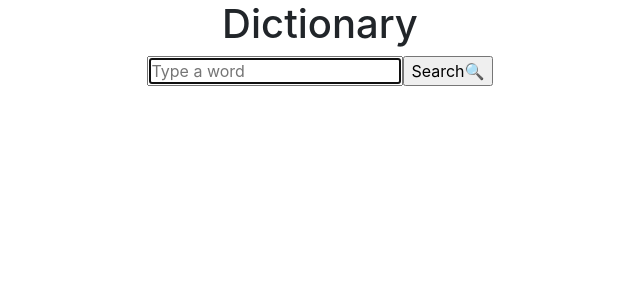
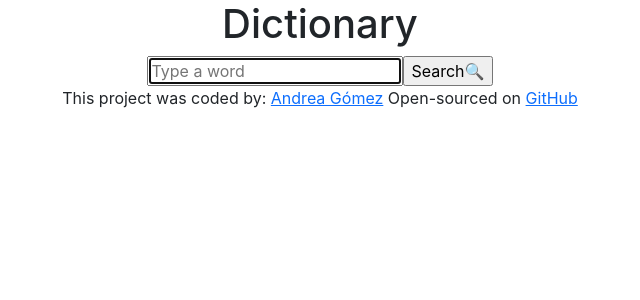
Before and after one commit to Andreacarolina47/Dictionary-project, a React (Create React App) app: page / in a window 1280 px wide. Shown: the top 300 px of the page, without its empty margins (320-960 px from the left). Built offline with nearby package versions, Linux system fonts and the light colour scheme.

Commit message:
Added footer

```diff
--- a/src/App.js
+++ b/src/App.js
@@ -1,11 +1,13 @@
 import './App.css';
 import Dictionary from "./Dictionary";
+import Footer from "./Footer";
 
 export default function App() {
   return (
     <div className="App">
       <h1>Dictionary</h1>
       <Dictionary/>
+      <Footer />
     </div>
 
   );
--- /dev/null
+++ b/src/Footer.js
@@ -0,0 +1,22 @@
+import React from "react";
+import './App.css';
+
+export default function Footer(){
+    return(
+        <footer className="footer">
+      This project was coded by:{" "}
+      <a href= "https://happy-sammet-7f040f.netlify.app/" target="_blank"
+        rel="noreferrer"
+        >Andrea Gómez</a>{" "}
+        Open-sourced on{" "}
+      <a
+        href="https://github.com/Andreacarolina47/Dictionary-project"
+        target="_blank"
+        rel="noreferrer"
+
+      >
+        GitHub </a
+      >
+    </footer>
+    )
+}
```
